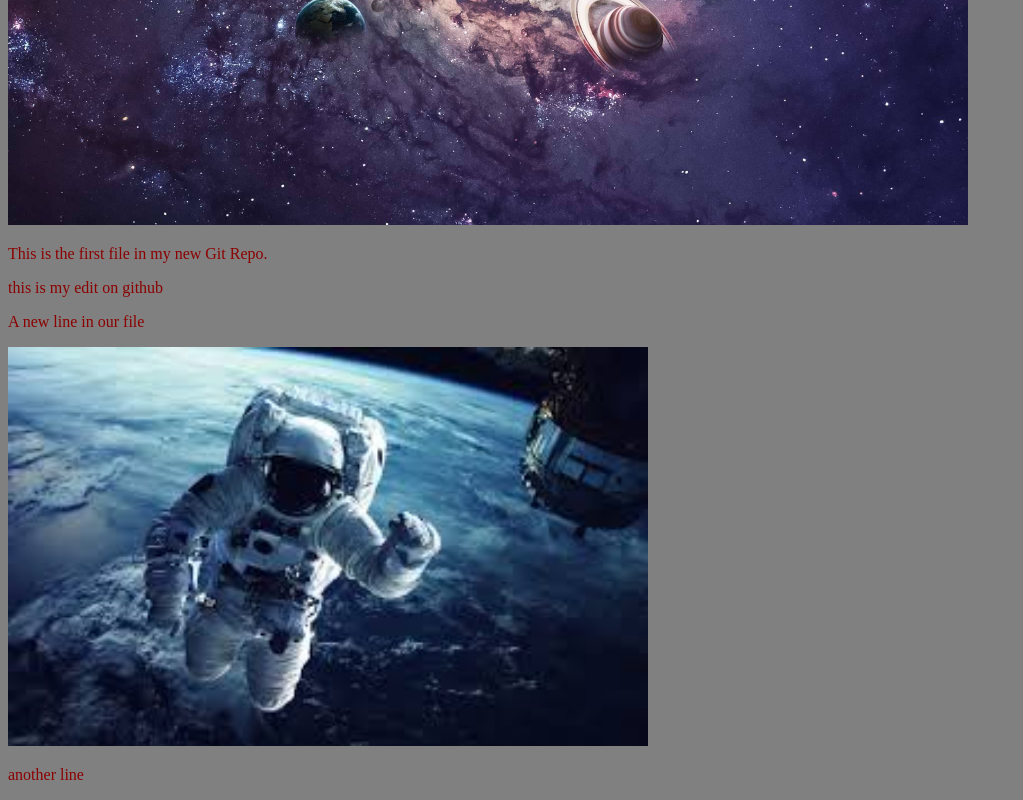
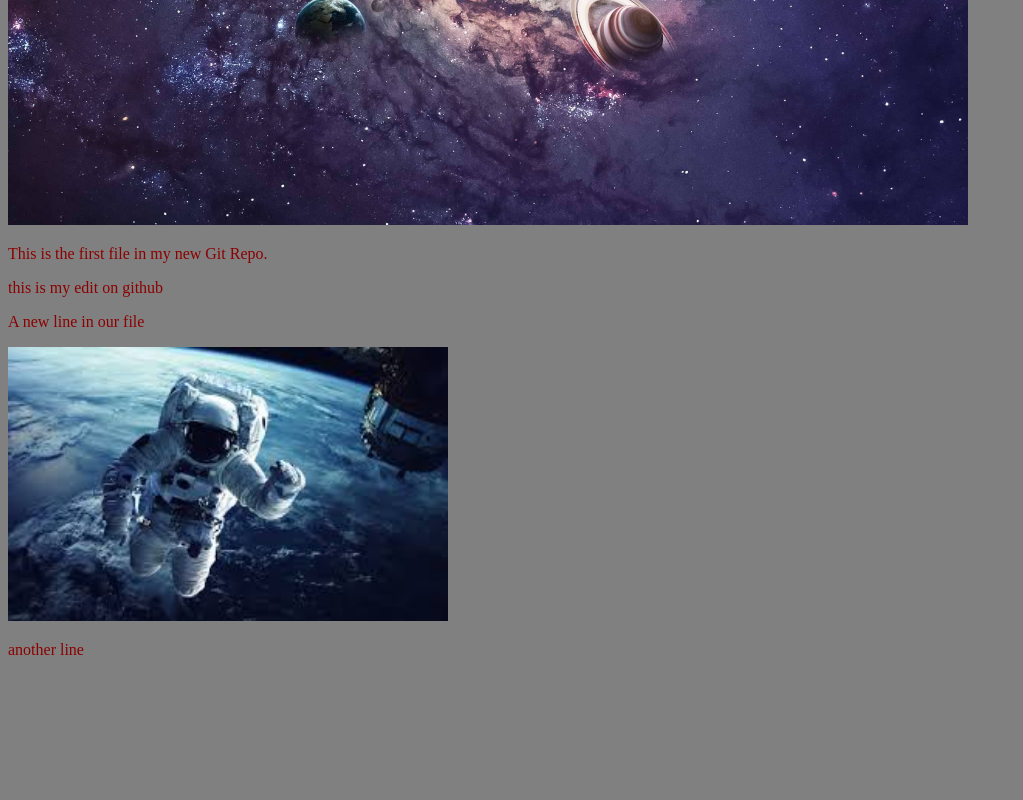
Before and after one commit to demo20053851/test, a plain HTML site: page index.html in a window 1280 px wide. Shown: the part 395-1195 px from the top of the page, without its empty margins (0-1023 px from the left). After the commit the page ends 1070 px from the top, so only its background shows below. Drawn offline with Linux system fonts and the light colour scheme.

Commit message:
Updated index.html. Resized image

```diff
--- a/index.html
+++ b/index.html
@@ -15,7 +15,7 @@ style="width:100%;max-width:960px"></div>
 <p>A new line in our file </p>
 
 
-<div><img src="universe.jpg" alts="Hello git" style="width:100%;max-width:640px"></div>
+<div><img src="universe.jpg" alts="Hello git" style="width:100%;max-width:440px"></div>
 
 <p>another line</p>
 
```
